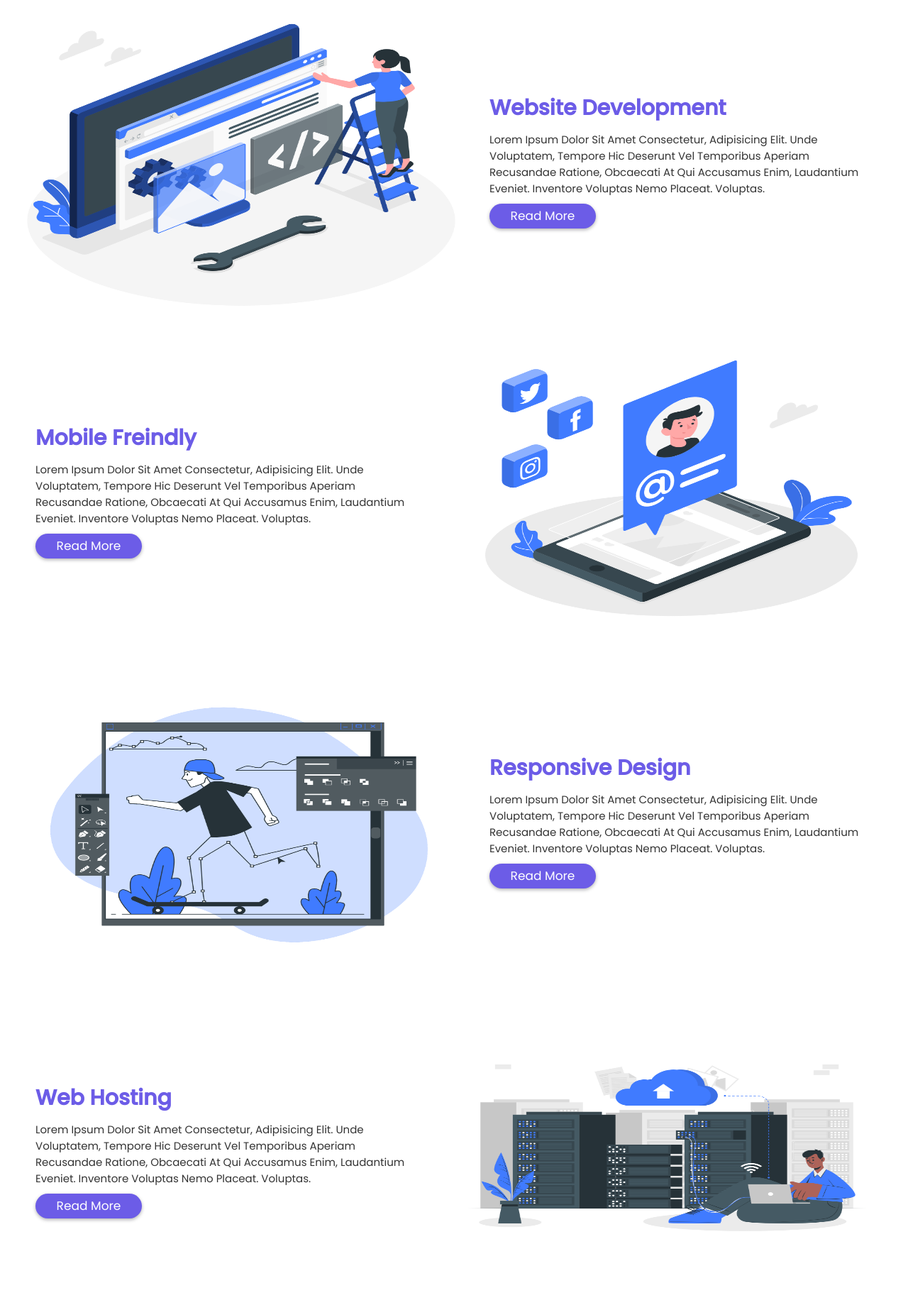
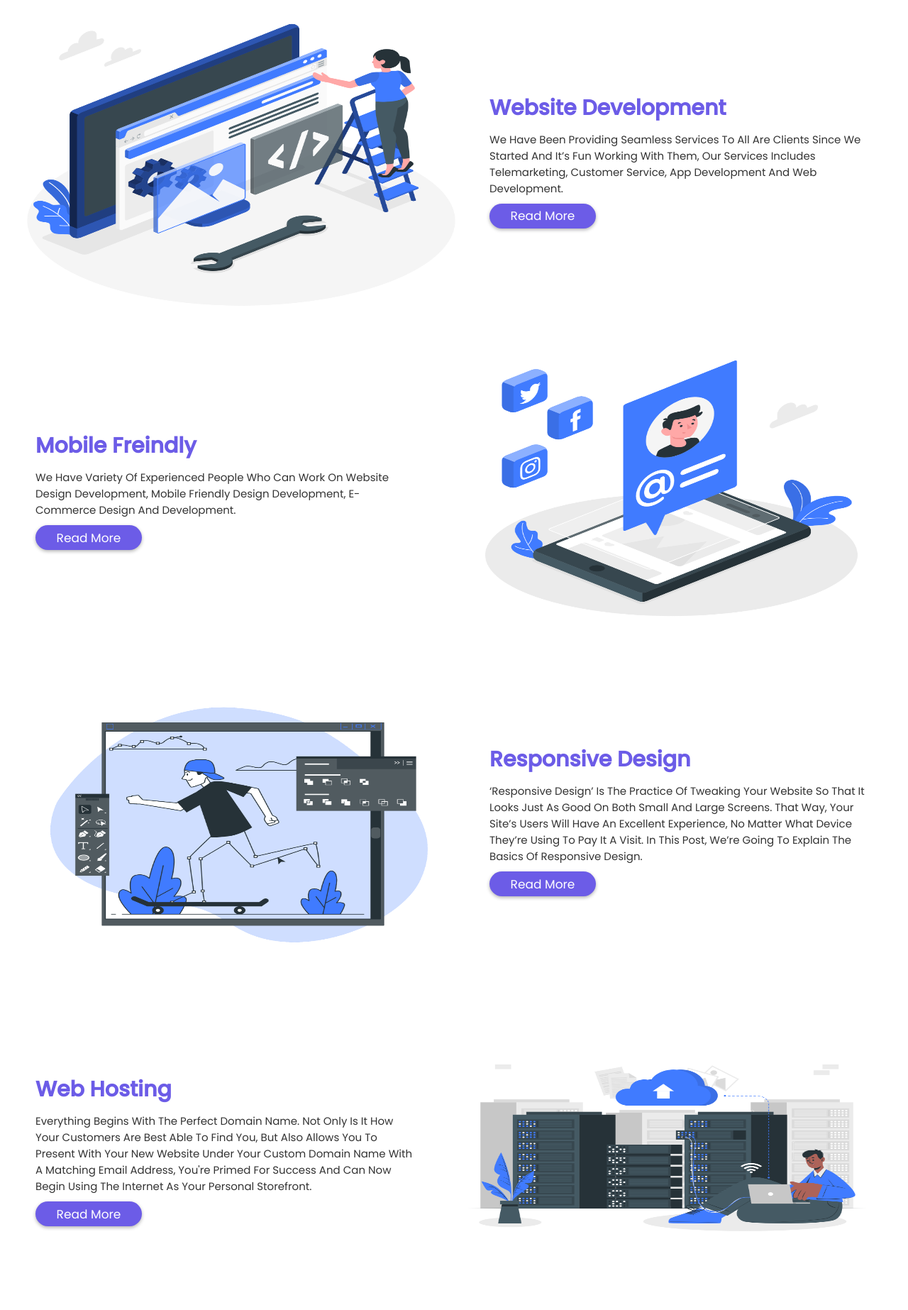
Before and after one commit to mnomanmnasir/webDesign, a plain HTML site: page index.html in a window 1280 px wide. Shown: the part 1770-3616 px from the top of the page at 71% size. Drawn offline with nearby package versions, Linux system fonts and the light colour scheme.

Commit message:
Add files via upload

```diff
--- a/index.html
+++ b/index.html
@@ -1,5 +1,6 @@
 <!DOCTYPE html>
 <html lang="en">
+
 <head>
   <meta charset="UTF-8">
   <meta name="viewport" content="width=device-width, initial-scale=1.0">
@@ -10,8 +11,9 @@
   <!-- custom css file link  -->
   <link rel="stylesheet" href="css/style.css">
 
-  <title>Complete Responsive Web Service Website Design Tutorial</title>
+  <title>Website Design</title>
 </head>
+
 <body>
 
   <!-- header section starts  -->
@@ -73,8 +75,10 @@
     <div class="row">
 
       <div class="content">
-    <h3>We build websites that build your busines</h3>
-    <p>Lorem ipsum dolor sit amet, consectetur adipisicing elit. Ea amet iure deserunt doloremque voluptate distinctio rerum! Quas sunt inventore illum facere minus voluptas fugit, magni quidem cumque! Animi, illo magni.</p>
+        <h3>We build websites that build your business</h3>
+        <p>In the service business, time is your number 1 commodity. It's what you sell - and what makes or
+          loses you money. Every minute of inefficiency due to lost paperwork, chasing customers, workflow
+          bottlenecks and juggling finances costs your bottom line.</p>
         <a href="#"><button class="btn">read more</button></a>
       </div>
 
@@ -102,7 +106,8 @@
       </div>
       <div class="content">
         <h3>website development</h3>
-    <p>Lorem ipsum dolor sit amet consectetur, adipisicing elit. Unde voluptatem, tempore hic deserunt vel temporibus aperiam recusandae ratione, obcaecati at qui accusamus enim, laudantium eveniet. Inventore voluptas nemo placeat. Voluptas.</p>
+        <p>We have been providing seamless services to all are clients since we started and it’s fun working with them,
+          our services includes Telemarketing, Customer Service, App Development and Web Development.</p>
         <a href="#"><button class="btn">read more</button></a>
       </div>
 
@@ -112,7 +117,8 @@
 
       <div class="content">
         <h3>mobile freindly</h3>
-    <p>Lorem ipsum dolor sit amet consectetur, adipisicing elit. Unde voluptatem, tempore hic deserunt vel temporibus aperiam recusandae ratione, obcaecati at qui accusamus enim, laudantium eveniet. Inventore voluptas nemo placeat. Voluptas.</p>
+        <p>We have variety of experienced people who can work on website design development, mobile friendly design
+          development, e-commerce design and development.</p>
         <a href="#"><button class="btn">read more</button></a>
       </div>
       <div class="image">
@@ -129,7 +135,9 @@
       </div>
       <div class="content">
         <h3>responsive design</h3>
-    <p>Lorem ipsum dolor sit amet consectetur, adipisicing elit. Unde voluptatem, tempore hic deserunt vel temporibus aperiam recusandae ratione, obcaecati at qui accusamus enim, laudantium eveniet. Inventore voluptas nemo placeat. Voluptas.</p>
+        <p>‘Responsive design’ is the practice of tweaking your website so that it looks just as good on both small and
+          large screens. That way, your site’s users will have an excellent experience, no matter what device they’re
+          using to pay it a visit. In this post, we’re going to explain the basics of responsive design.</p>
         <a href="#"><button class="btn">read more</button></a>
       </div>
 
@@ -139,7 +147,10 @@
 
       <div class="content">
         <h3>web hosting</h3>
-    <p>Lorem ipsum dolor sit amet consectetur, adipisicing elit. Unde voluptatem, tempore hic deserunt vel temporibus aperiam recusandae ratione, obcaecati at qui accusamus enim, laudantium eveniet. Inventore voluptas nemo placeat. Voluptas.</p>
+        <p>Everything begins with the perfect domain name. Not only is it how your customers are best able to find you,
+          but also allows you to present with your new website under your custom domain name with a matching email
+          address, you're primed for success
+          and can now begin using the internet as your personal storefront.</p>
         <a href="#"><button class="btn">read more</button></a>
       </div>
       <div class="image">
@@ -156,7 +167,9 @@
       </div>
       <div class="content">
         <h3>seo freindly</h3>
-    <p>Lorem ipsum dolor sit amet consectetur, adipisicing elit. Unde voluptatem, tempore hic deserunt vel temporibus aperiam recusandae ratione, obcaecati at qui accusamus enim, laudantium eveniet. Inventore voluptas nemo placeat. Voluptas.</p>
+        <p>We have an expert team who handles our clients social media marketing.
+
+          We cover all targeted social platforms to advertise your business.</p>
         <a href="#"><button class="btn">read more</button></a>
       </div>
 
@@ -166,7 +179,10 @@
 
       <div class="content">
         <h3>graphic design</h3>
-    <p>Lorem ipsum dolor sit amet consectetur, adipisicing elit. Unde voluptatem, tempore hic deserunt vel temporibus aperiam recusandae ratione, obcaecati at qui accusamus enim, laudantium eveniet. Inventore voluptas nemo placeat. Voluptas.</p>
+        <p>Graphic design is a craft where professionals create visual content to communicate messages. By applying
+          visual hierarchy and page layout techniques, designers use typography and pictures to meet users’ specific
+          needs and focus on the logic of displaying elements in interactive designs, to optimize the user experience.
+        </p>
         <a href="#"><button class="btn">read more</button></a>
       </div>
       <div class="image">
@@ -297,7 +313,9 @@
             <h3>How much will it cost?</h3>
           </div>
           <div class="accordion-body">
-      <p>Lorem ipsum dolor sit amet, consectetur adipisicing elit. Quasi atque possimus ipsum quae error ullam reiciendis in iste maiores nulla. Impedit nam praesentium omnis cupiditate excepturi natus magnam sunt deleniti!</p>
+            <p>Lorem ipsum dolor sit amet, consectetur adipisicing elit. Quasi atque possimus ipsum quae error ullam
+              reiciendis in iste maiores nulla. Impedit nam praesentium omnis cupiditate excepturi natus magnam sunt
+              deleniti!</p>
           </div>
         </div>
 
@@ -307,7 +325,9 @@
             <h3>How To update website?</h3>
           </div>
           <div class="accordion-body">
-      <p>Lorem ipsum dolor sit amet, consectetur adipisicing elit. Quasi atque possimus ipsum quae error ullam reiciendis in iste maiores nulla. Impedit nam praesentium omnis cupiditate excepturi natus magnam sunt deleniti!</p>
+            <p>Lorem ipsum dolor sit amet, consectetur adipisicing elit. Quasi atque possimus ipsum quae error ullam
+              reiciendis in iste maiores nulla. Impedit nam praesentium omnis cupiditate excepturi natus magnam sunt
+              deleniti!</p>
           </div>
         </div>
 
@@ -317,7 +337,9 @@
             <h3>is domain provided free?</h3>
           </div>
           <div class="accordion-body">
-      <p>Lorem ipsum dolor sit amet, consectetur adipisicing elit. Quasi atque possimus ipsum quae error ullam reiciendis in iste maiores nulla. Impedit nam praesentium omnis cupiditate excepturi natus magnam sunt deleniti!</p>
+            <p>Lorem ipsum dolor sit amet, consectetur adipisicing elit. Quasi atque possimus ipsum quae error ullam
+              reiciendis in iste maiores nulla. Impedit nam praesentium omnis cupiditate excepturi natus magnam sunt
+              deleniti!</p>
           </div>
         </div>
 
@@ -327,7 +349,9 @@
             <h3>how long it takes to design?</h3>
           </div>
           <div class="accordion-body">
-      <p>Lorem ipsum dolor sit amet, consectetur adipisicing elit. Quasi atque possimus ipsum quae error ullam reiciendis in iste maiores nulla. Impedit nam praesentium omnis cupiditate excepturi natus magnam sunt deleniti!</p>
+            <p>Lorem ipsum dolor sit amet, consectetur adipisicing elit. Quasi atque possimus ipsum quae error ullam
+              reiciendis in iste maiores nulla. Impedit nam praesentium omnis cupiditate excepturi natus magnam sunt
+              deleniti!</p>
           </div>
         </div>
 
@@ -337,7 +361,9 @@
             <h3>is it seo freindly?</h3>
           </div>
           <div class="accordion-body">
-      <p>Lorem ipsum dolor sit amet, consectetur adipisicing elit. Quasi atque possimus ipsum quae error ullam reiciendis in iste maiores nulla. Impedit nam praesentium omnis cupiditate excepturi natus magnam sunt deleniti!</p>
+            <p>Lorem ipsum dolor sit amet, consectetur adipisicing elit. Quasi atque possimus ipsum quae error ullam
+              reiciendis in iste maiores nulla. Impedit nam praesentium omnis cupiditate excepturi natus magnam sunt
+              deleniti!</p>
           </div>
         </div>
 
@@ -356,7 +382,7 @@
 
   <section class="footer">
 
-<h1>created by Mr. Web Developer| all rights reserved.</h1>
+    <h1>created by noman nasir| all rights reserved.</h1>
 
     <div class="icons">
       <a href="#" class="fab fa-facebook-f"></a>
@@ -397,4 +423,5 @@
 
 
 </body>
+
 </html>
```
Lines whose indentation alone changed are shown as unchanged.
